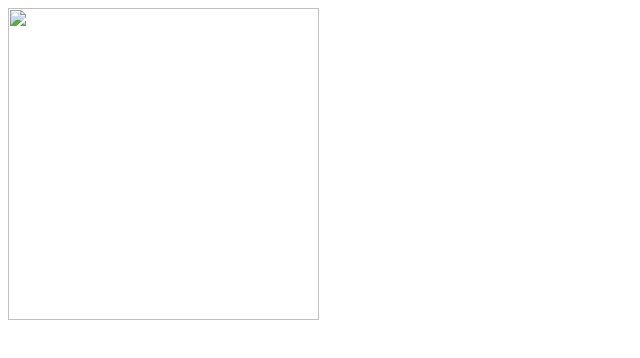
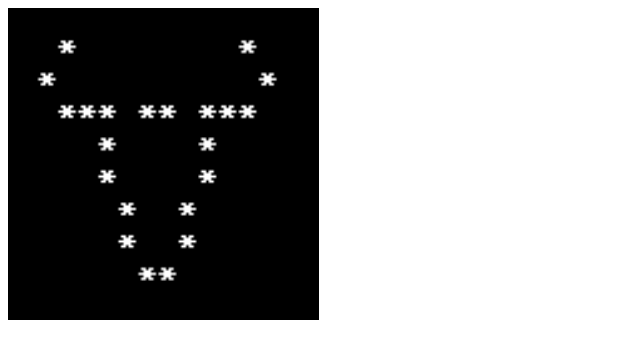
Before and after one commit to kraaber/home, a plain HTML site: page index.html in a window 1280 px wide. Shown: the whole page, without its empty margins (0-640 px from the left). Drawn offline with Linux system fonts and the light colour scheme.

Commit message:
Update index.html

```diff
--- a/index.html
+++ b/index.html
@@ -1,6 +1,6 @@
 <html>
   <title>buffel.org</title>
   <body>
-    <img border="0" src="images/buffel4.bmp" width="311" height="312">
+    <img border="0" src="buffel4.bmp" width="311" height="312">
   </body>
 </html>
```
